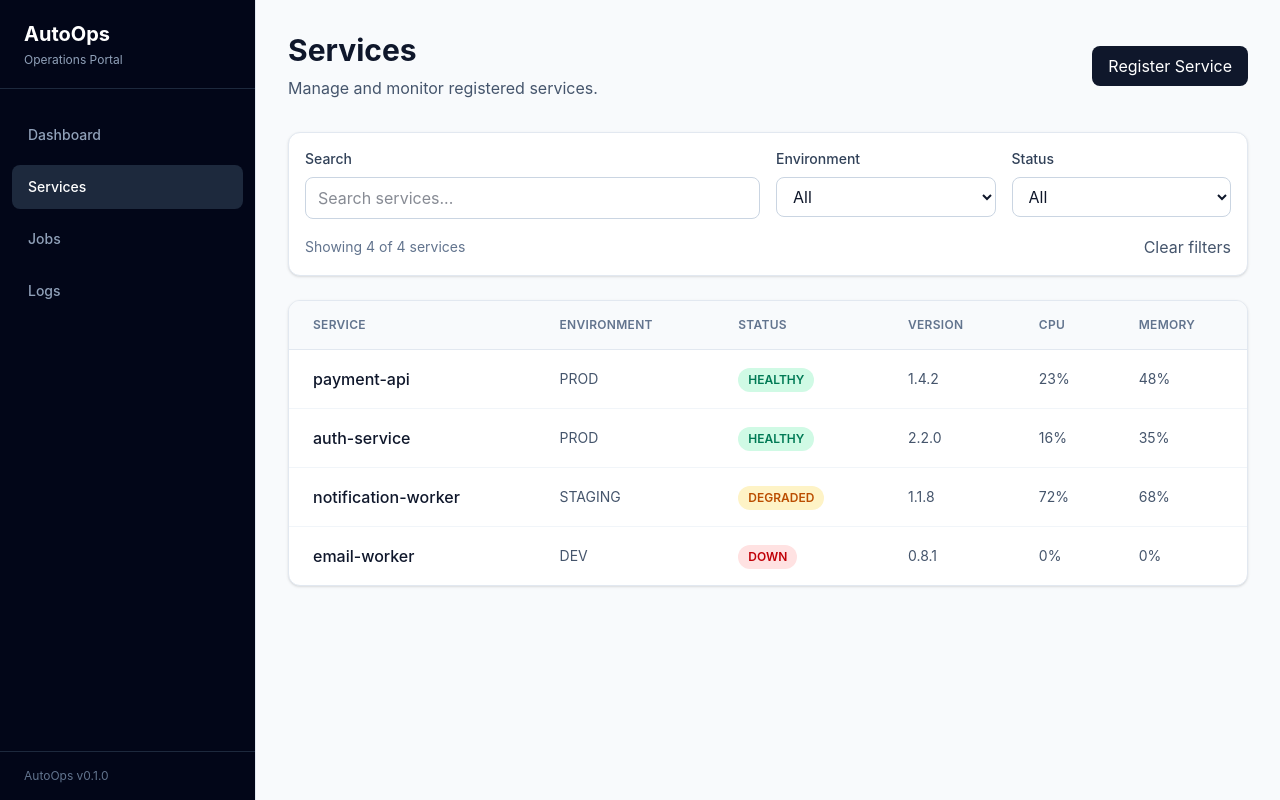
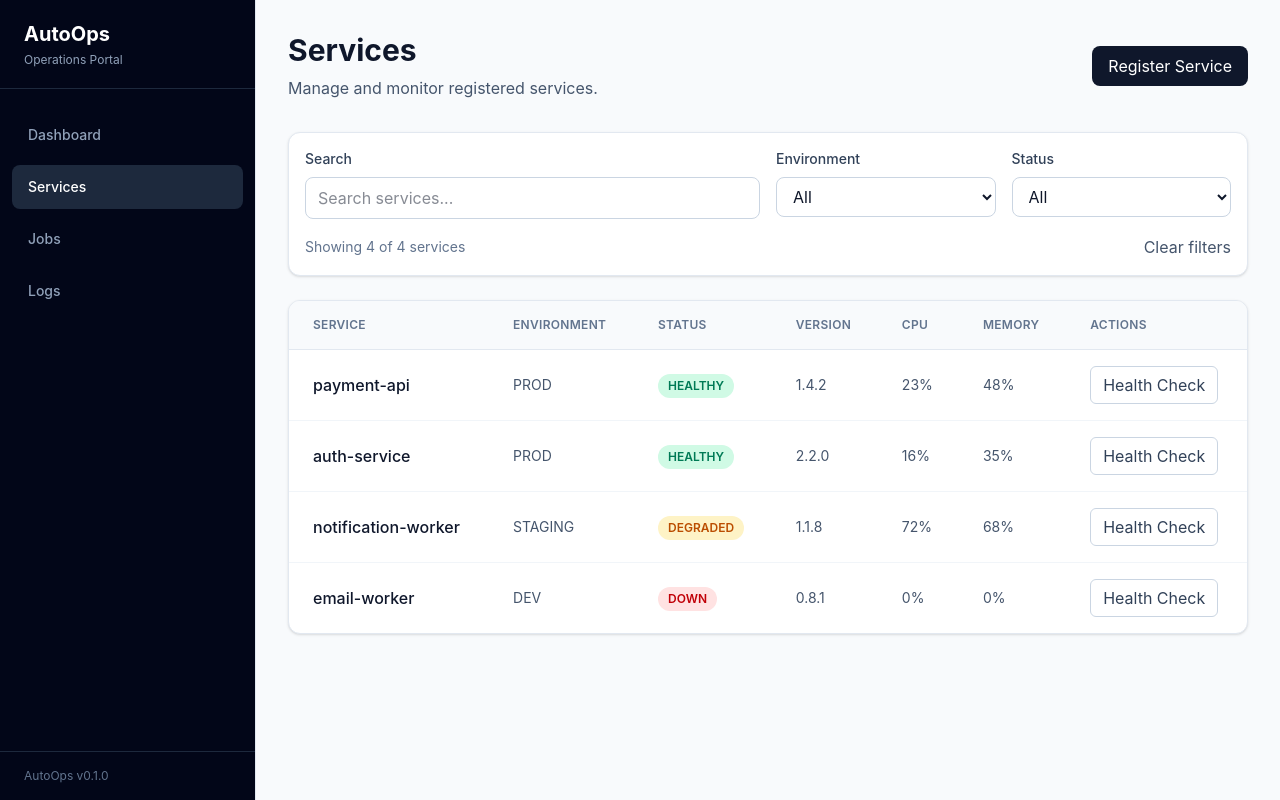
Before and after one commit to mevasudevmeti/autoops-portal, a React (Vite) app in the folder frontend/: page /services in a window 1280 px wide. Built offline with nearby package versions, Linux system fonts and the light colour scheme.

Commit message:
feat(00): temporary health check without api

```diff
--- /dev/null
+++ b/frontend/src/components/ServiceActions.tsx
@@ -0,0 +1,25 @@
+import type { Service } from '../types'
+
+interface ServiceActionsProps {
+  service: Service
+  onHealthCheck: (serviceId: number) => void
+}
+
+const ServiceActions = ({
+  service,
+  onHealthCheck,
+}: ServiceActionsProps) => {
+  return (
+    <div className="flex items-center gap-2">
+      <button
+        type="button"
+        onClick={() => onHealthCheck(service.id)}
+        className="rounded-md border border-slate-300 px-3 py-1.5 text-xs font-medium text-slate-700 hover:bg-slate-50"
+      >
+        Health Check
+      </button>
+    </div>
+  )
+}
+
+export default ServiceActions
--- a/frontend/src/components/ServiceTable.tsx
+++ b/frontend/src/components/ServiceTable.tsx
@@ -1,11 +1,14 @@
 import type { Service } from '../types'
 import StatusBadge from './StatusBadge'
+import ServiceActions from './ServiceActions'
 
 interface ServiceTableProps {
   services: Service[]
+  showActions?: boolean
+  onHealthCheck?: (serviceId: number) => void
 }
 
-const ServiceTable = ({ services }: ServiceTableProps) => {
+const ServiceTable = ({ services, showActions = false, onHealthCheck }: ServiceTableProps) => {
 
     if (services.length === 0) {
   return (
@@ -50,6 +53,11 @@ const ServiceTable = ({ services }: ServiceTableProps) => {
               <th className="px-6 py-4 text-xs font-semibold uppercase tracking-wide text-slate-500">
                 Memory
               </th>
+              {showActions && (
+                <th className="px-6 py-4 text-xs font-semibold uppercase tracking-wide text-slate-500">
+                    Actions
+                </th>
+                )}
             </tr>
           </thead>
 
@@ -84,6 +92,14 @@ const ServiceTable = ({ services }: ServiceTableProps) => {
                 <td className="px-6 py-4 text-sm text-slate-600">
                   {service.memoryUsage}%
                 </td>
+                {showActions && onHealthCheck && (
+                <td className="px-6 py-4">
+                    <ServiceActions
+                    service={service}
+                    onHealthCheck={onHealthCheck}
+                    />
+                </td>
+                )}
               </tr>
             ))}
           </tbody>
--- a/frontend/src/pages/ServicesPage.tsx
+++ b/frontend/src/pages/ServicesPage.tsx
@@ -38,6 +38,20 @@ const ServicesPage = () => {
       matchesStatus
     )
   })
+
+// temporary function to handle health check, in a real application this would likely involve an API call
+  const handleHealthCheck = (serviceId: number) => {
+    setServices((currentServices) =>
+        currentServices.map((service) =>
+        service.id === serviceId
+            ? {
+                ...service,
+                status: 'HEALTHY',
+            }
+            : service,
+        ),
+    )
+    }
 
   // temporary function to handle service registration, in a real application this would likely involve an API call
   const handleRegisterService = (
@@ -197,7 +211,11 @@ const ServicesPage = () => {
       </section>
 
       <section className="mt-6">
-        <ServiceTable services={filteredServices} />
+        <ServiceTable
+            services={filteredServices}
+            showActions
+            onHealthCheck={handleHealthCheck}
+        />
       </section>
     </main>
   )
--- a/frontend/src/types/index.ts
+++ b/frontend/src/types/index.ts
@@ -18,3 +18,5 @@ export interface CreateServiceInput {
   environment: Environment
   version: string
 }
+
+export type ServiceAction = 'HEALTH_CHECK' | 'RESTART_SERVICE'
```
